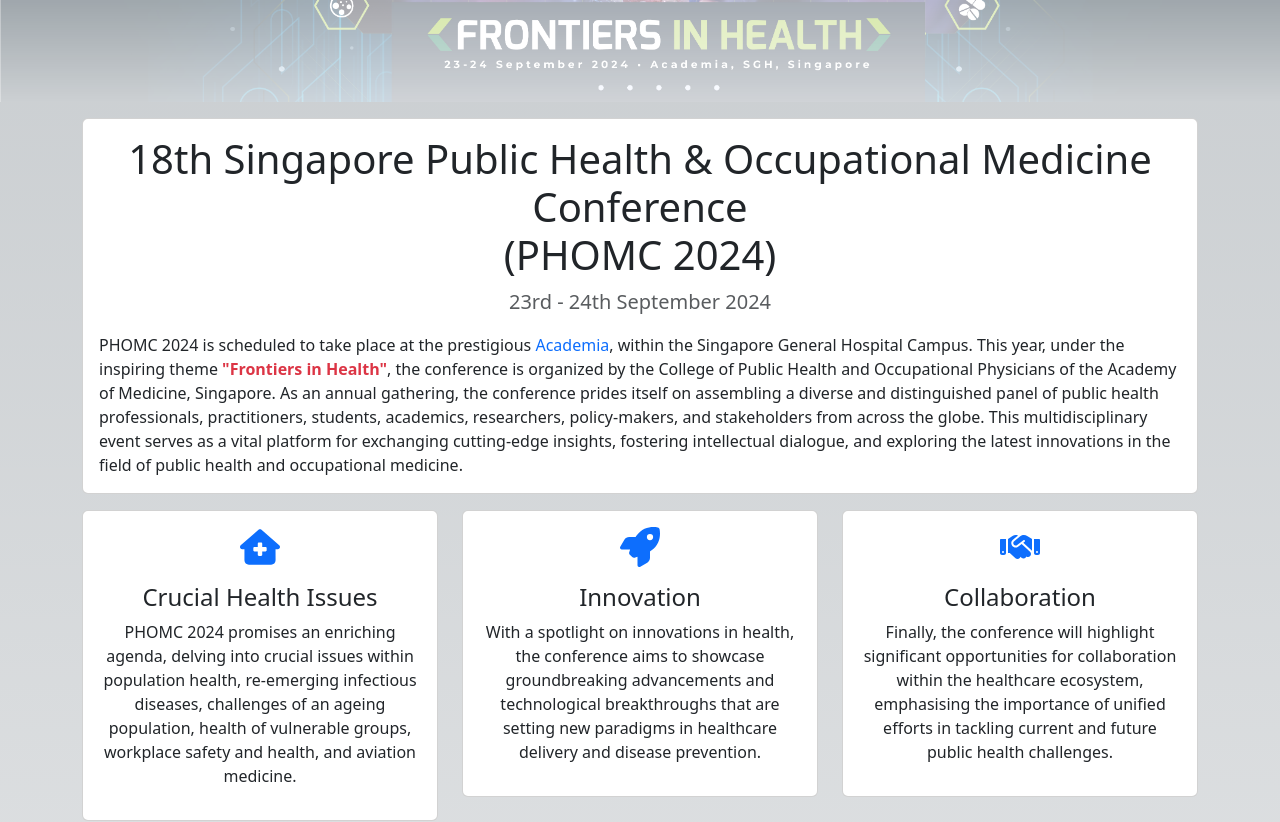
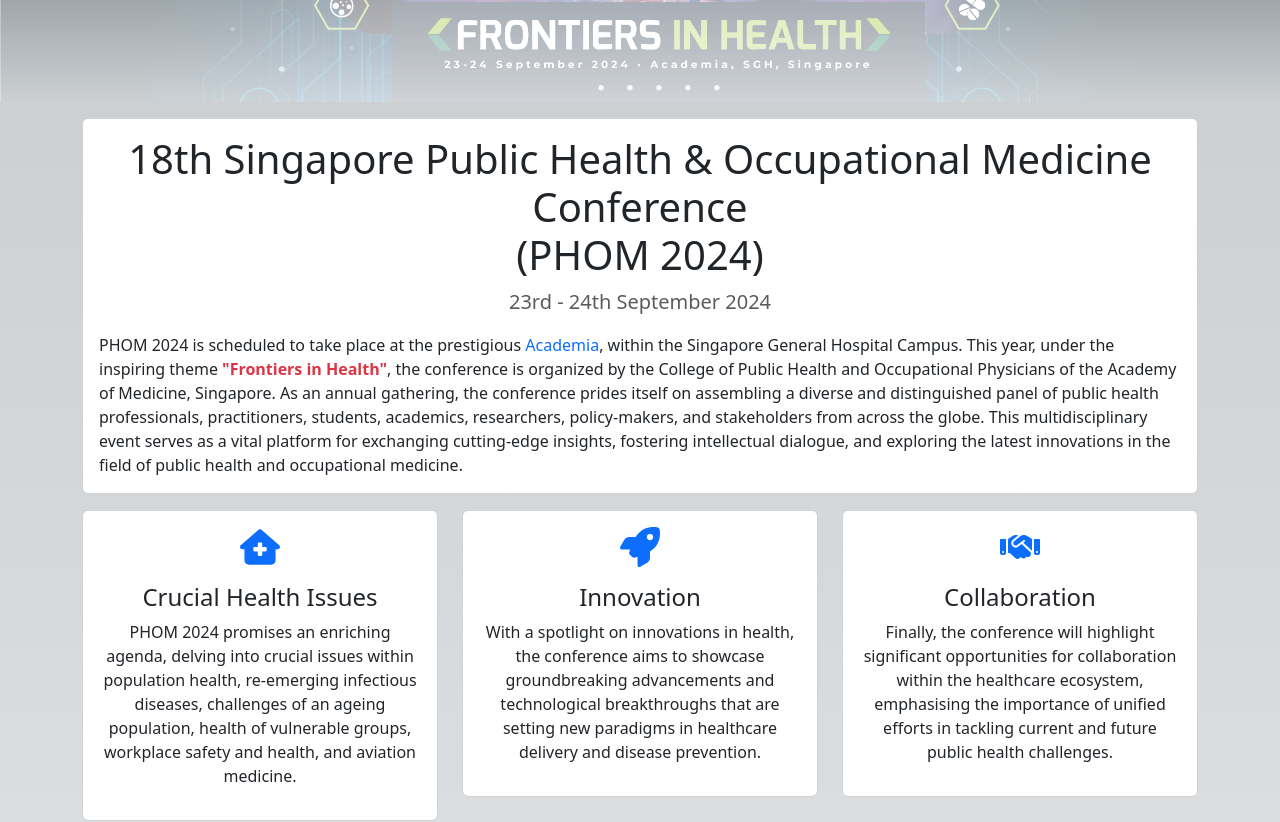
Before and after one commit to llja0112/PHOMC, a Next.js app: page / in a window 1280 px wide. Shown: the part 420-1242 px from the top of the page. Built offline with nearby package versions, Linux system fonts and the light colour scheme.

Commit message:
Change more instances of PHOMC to PHOM

```diff
--- a/app/layout.tsx
+++ b/app/layout.tsx
@@ -4,8 +4,8 @@
 import Footer from "@/components/footer";
 
 export const metadata = {
-  title: 'PHOMC 2024',
-  description: 'PHOMC 2024',
+  title: 'PHOM 2024',
+  description: 'PHOM 2024',
 }
 
 export default function RootLayout({
--- a/app/page.tsx
+++ b/app/page.tsx
@@ -40,11 +40,11 @@
             <div className="row g-0">
               <div className="card-body">
                 <h5 className="card-title text-center fs-1">
-                  18th Singapore Public Health & Occupational Medicine Conference <br /> (PHOMC 2024)
+                  18th Singapore Public Health & Occupational Medicine Conference <br /> (PHOM 2024)
                 </h5>
                 <p className="card-text text-center text-muted lead">23rd - 24th September 2024</p>
                 <p className="card-text">
-                  PHOMC 2024 is scheduled to take place at the prestigious <Link className="link-offset-2 link-offset-3-hover link-underline link-underline-opacity-0 link-underline-opacity-75-hover" href="/travel/venue">Academia</Link>, within the Singapore General Hospital Campus. This year, under the inspiring theme <strong className="text-danger">"Frontiers in Health"</strong>, the conference is organized by the College of Public Health and Occupational Physicians of the Academy of Medicine, Singapore. As an annual gathering, the conference prides itself on assembling a diverse and distinguished panel of public health professionals, practitioners, students, academics, researchers, policy-makers, and stakeholders from across the globe. This multidisciplinary event serves as a vital platform for exchanging cutting-edge insights, fostering intellectual dialogue, and exploring the latest innovations in the field of public health and occupational medicine.
+                  PHOM 2024 is scheduled to take place at the prestigious <Link className="link-offset-2 link-offset-3-hover link-underline link-underline-opacity-0 link-underline-opacity-75-hover" href="/travel/venue">Academia</Link>, within the Singapore General Hospital Campus. This year, under the inspiring theme <strong className="text-danger">"Frontiers in Health"</strong>, the conference is organized by the College of Public Health and Occupational Physicians of the Academy of Medicine, Singapore. As an annual gathering, the conference prides itself on assembling a diverse and distinguished panel of public health professionals, practitioners, students, academics, researchers, policy-makers, and stakeholders from across the globe. This multidisciplinary event serves as a vital platform for exchanging cutting-edge insights, fostering intellectual dialogue, and exploring the latest innovations in the field of public health and occupational medicine.
                 </p>
               </div>
             </div>
@@ -57,7 +57,7 @@
                   <FaHouseMedical className="fs-1 text-primary mb-3"/>
                   <h4>Crucial Health Issues</h4>
                   <p>
-                    PHOMC 2024 promises an enriching agenda, delving into crucial issues within population health, re-emerging infectious diseases, challenges of an ageing population, health of vulnerable groups, workplace safety and health, and aviation medicine.
+                    PHOM 2024 promises an enriching agenda, delving into crucial issues within population health, re-emerging infectious diseases, challenges of an ageing population, health of vulnerable groups, workplace safety and health, and aviation medicine.
                   </p>
                 </div>
               </div>
```
